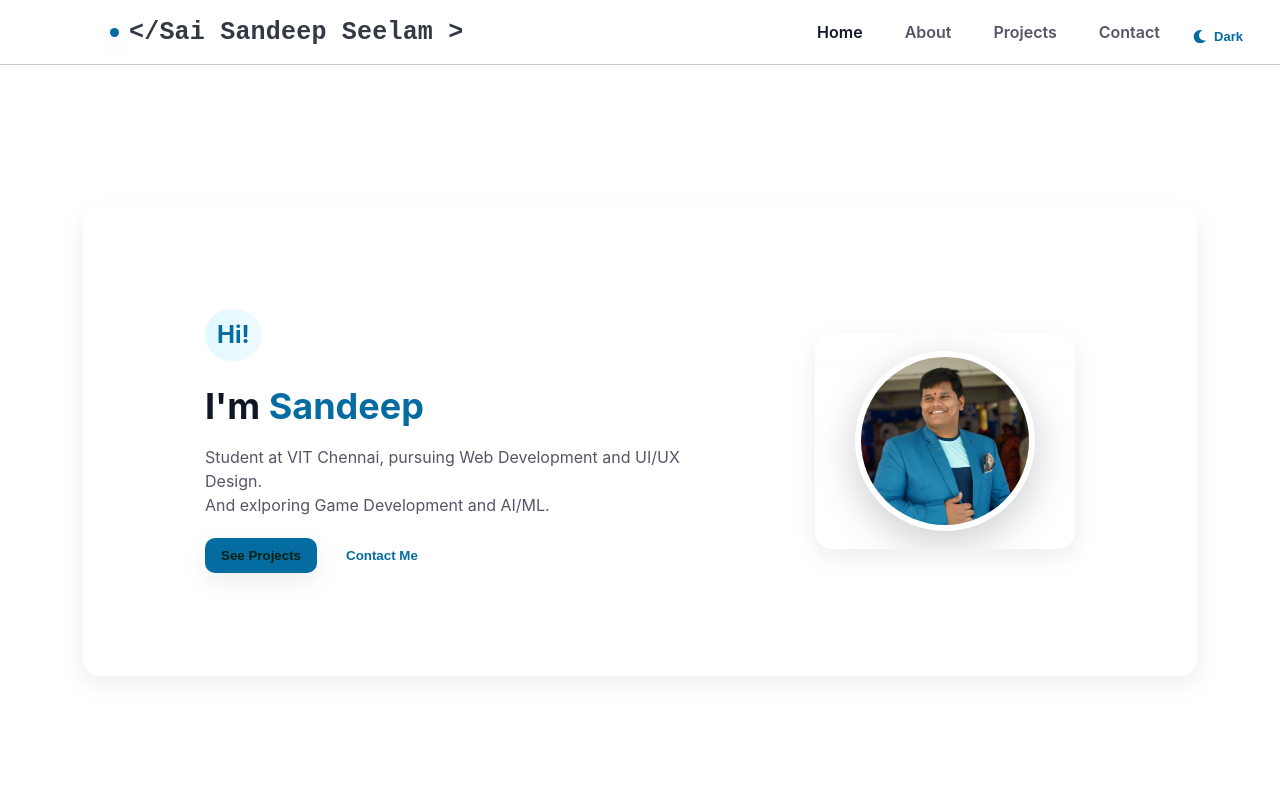
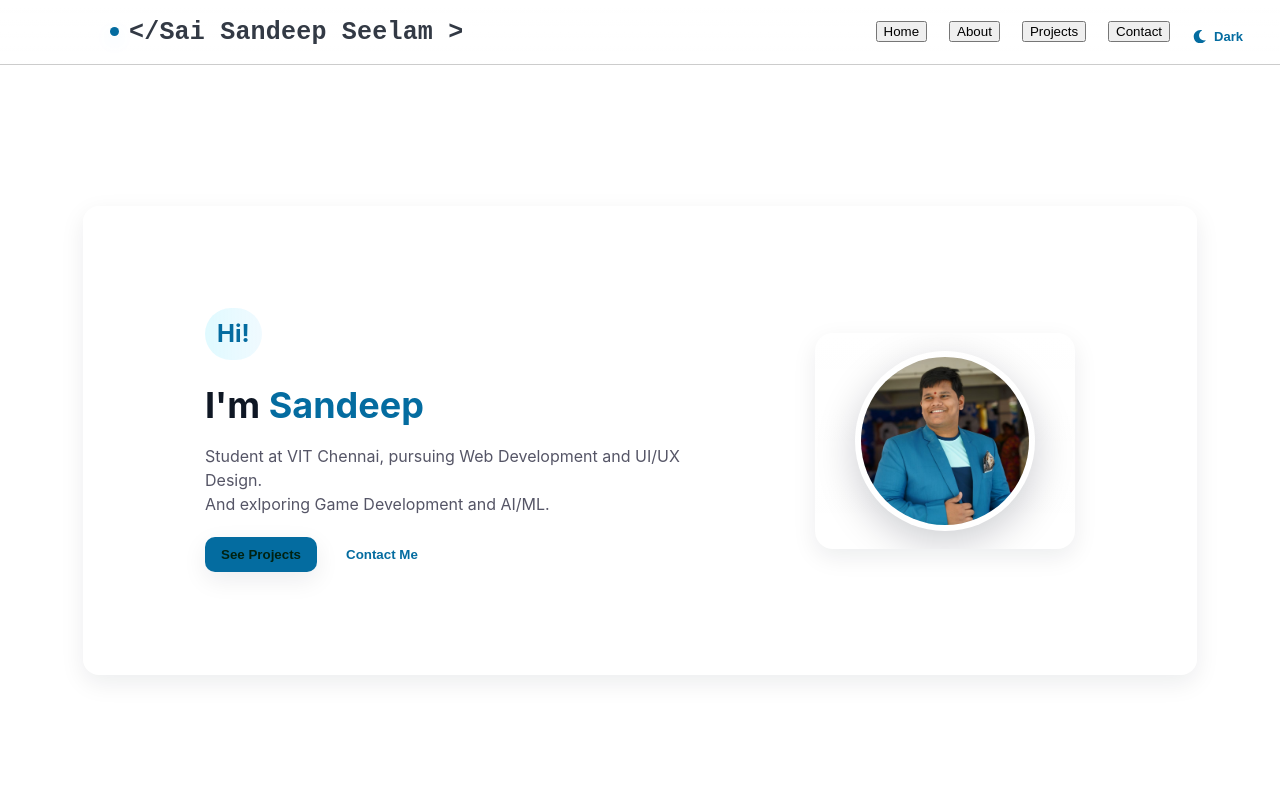
Before and after one commit to sai-sandeep-seelam/saisandeepseelam, a React (Create React App) app: page / in a window 1280 px wide. Shown: the top 800 px of the page. Built offline with nearby package versions, Linux system fonts and the light colour scheme.

Commit message:
Initial commit

```diff
--- a/src/components/Navbar.js
+++ b/src/components/Navbar.js
@@ -46,14 +46,14 @@ export default function Navbar() {
         <nav>
           <div className="nav-links">
             {sections.map((s) => (
-              <a
+              <button
                 key={s.id}
                 onClick={() => onNavClick(s.id)}
                 className={active === s.id ? "active" : ""}
                 style={{ cursor: "pointer" }}
               >
                 {s.label}
-              </a>
+              </button>
             ))}
           </div>
 
@@ -65,9 +65,9 @@ export default function Navbar() {
           {open && (
             <div className="mobile-menu" role="menu">
               {sections.map((s) => (
-                <a key={s.id} onClick={() => onNavClick(s.id)} style={{cursor:"pointer"}}>
+                <button key={s.id} onClick={() => onNavClick(s.id)} style={{cursor:"pointer"}}>
                   {s.label}
-                </a>
+                </button>
               ))}
             </div>
           )}
```
